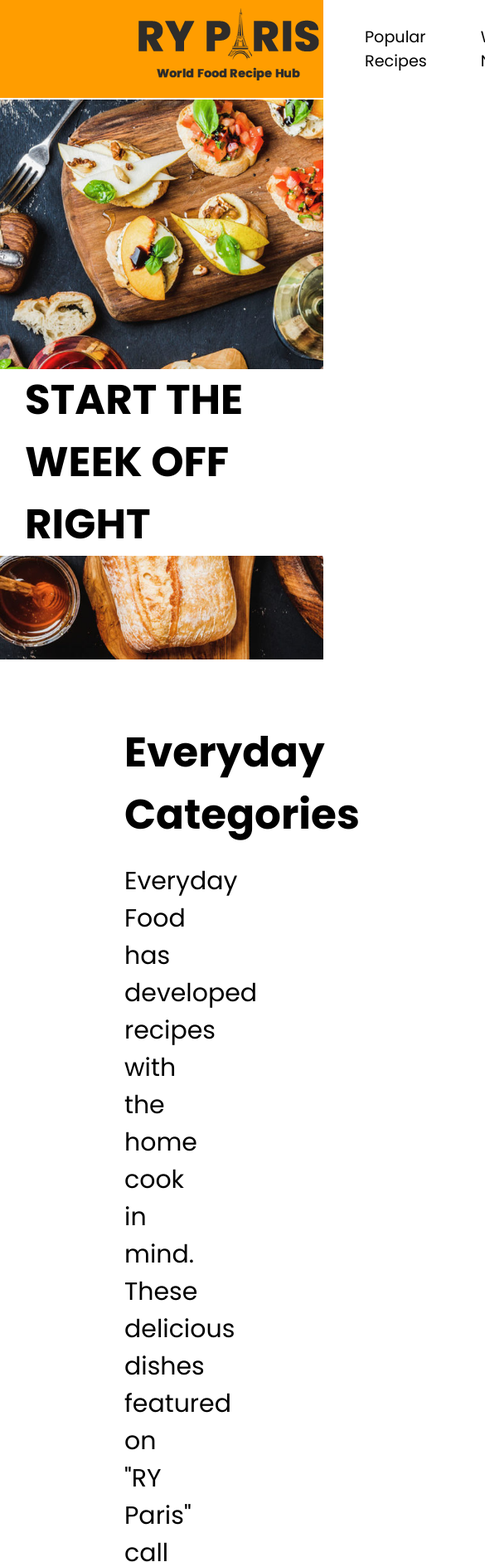
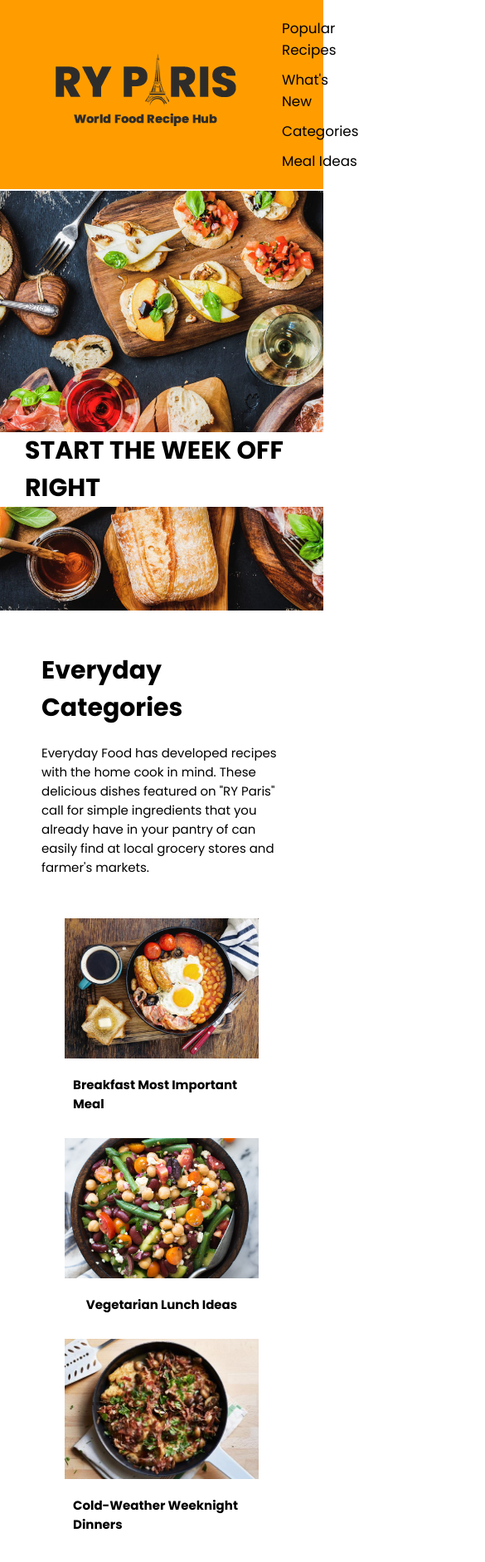
Before and after one commit to TannerGarner/AdvancedCSSProject, a plain HTML site: page index.html in a window 390 px wide. Shown: the top 1883 px of the page at 83% size, 585 px wide, since content can reach past the window. Drawn offline with Linux system fonts and the light colour scheme.

Commit message:
Add mobile styles | Adjust manual widths on images to percentages for better flex adjustments

```diff
--- a/css/style.css
+++ b/css/style.css
@@ -134,12 +134,12 @@ p{
 }
 
 .blditem{
-    width: 500px;
+    width: 25vw;
 }
 
 .imagewrapper {
     width: 100%;
-    height: 400px;
+    height: 20vw;
     overflow: hidden;
 }
 
@@ -148,14 +148,14 @@ p{
 }
 
 .recipeitem {
-    width: 350px;
+    width: 20vw;
     background-color: white;
     box-shadow: 0 4px 8px rgba(0,0,0,0.1);
 }
 
 .imagewrapper2 {
     width: 100%;
-    height: 270px;
+    height: 15vw;
     overflow: hidden;
 }
 
@@ -166,12 +166,12 @@ p{
 }
 
 .whereitem{
-    width: 400px;
+    width: 25vw;
 }
 
 .imagewrapper3 {
     width: 100%;
-    height: 300px;
+    height: 17vw;
     overflow: hidden;
     border: 6px solid #d4d4d4;
 }
@@ -286,3 +286,77 @@ h4{
 .ingredients > ul, .directions > ol{
     font-size: 25px;
 }
+
+@media (max-width: 1200px) {
+    .container > *{
+        padding: 50px;
+    }
+
+    .container h2{
+        font-size: 40px;
+    }
+
+    .container p{
+        font-size: 20px;
+    }
+
+    .container li{
+        font-size: 15px;
+    }
+
+    .navbar{
+        padding: 5px 50px;
+    }
+
+    .bannerimage{
+        height: 60vh;
+        padding: 0px;
+    }
+}
+
+@media (max-width: 900px){
+    .navbar > ul{
+        flex-wrap: wrap;
+        gap: 10px;
+    }
+
+    .container h2{
+        font-size: 30px;
+    }
+
+    .container p{
+        font-size: 18px;
+    }
+
+    .container li{
+        font-size: 15px;
+    }
+}
+
+@media (max-width: 600px){
+    .container h2{
+        font-size: 30px;
+    }
+
+    .container p{
+        font-size: 15px;
+    }
+
+    .container li{
+        font-size: 14px;
+    }
+
+    .gallery{
+        flex-direction: column;
+        align-items: center;
+        gap: 20px;
+    }
+
+    .galleryitem{
+        width: 60vw;
+    }
+
+    .mobile {
+        height: 20vh;
+    }
+}
--- a/index.html
+++ b/index.html
@@ -33,7 +33,7 @@
             <div class="gallery bldgallery">
                 <a href="#">
                     <div class="galleryitem blditem">
-                        <div class="imagewrapper">
+                        <div class="mobile imagewrapper">
                             <img src="./images/breakfast-ideas.jpg" alt="breakfast-ideas-sausage-eggs-beans-bacon-roasted-tomatoes-toast-coffe">
                         </div>
                         <p>Breakfast Most Important Meal</p>
@@ -41,7 +41,7 @@
                 </a>
                 <a href="#">
                     <div class="galleryitem blditem">
-                        <div class="imagewrapper">
+                        <div class="mobile imagewrapper">
                             <img src="./images/vegetarian-ideas.jpg" alt="vegetarian-ideas-colorful-quinoa-salad-with-lemon-tomato-carrot-cucumber">
                         </div>
                         <p>Vegetarian Lunch Ideas</p>
@@ -49,7 +49,7 @@
                 </a>
                 <a href="#">
                     <div class="galleryitem blditem">
-                        <div class="imagewrapper">
+                        <div class="mobile imagewrapper">
                             <img src="./images/cold-weather-dinners.jpeg" alt="cold-weather-dinners-ideas-steak-and-potatoes-with-gravy">
                         </div>
                         <p>Cold-Weather Weeknight Dinners</p>
@@ -63,7 +63,7 @@
             <div class="gallery recipegallery">
                 <a href="#">
                     <div class="galleryitem recipeitem">
-                        <div class="imagewrapper2">
+                        <div class="mobile imagewrapper2">
                         <img src="./images/fajita-peppers.jpeg" alt="Fajita-Stuffed Peppers">
                         </div>
                         <p>Fajita-Stuffed Peppers</p>
@@ -71,7 +71,7 @@
                 </a>
                 <a href="#">
                     <div class="galleryitem recipeitem">
-                        <div class="imagewrapper2">
+                        <div class="mobile imagewrapper2">
                             <img src="./images/muffins.jpeg" alt="Ree's Breakfast Muffins">
                         </div>
                         <p>Ree's Breakfast Muffins</p>
@@ -79,7 +79,7 @@
                 </a>
                 <a href="#">
                     <div class="galleryitem recipeitem">
-                        <div class="imagewrapper2">
+                        <div class="mobile imagewrapper2">
                             <img src="./images/eggplant-parmesan.jpg" alt="Eggplant Parmesan">
                         </div>
                         <p>Eggplant Parmesan</p>
@@ -87,7 +87,7 @@
                 </a>
                 <a href="#">
                     <div class="galleryitem recipeitem">
-                        <div class="imagewrapper2">
+                        <div class="mobile imagewrapper2">
                         <img src="./images/eggplant-parmesan.jpg" alt="Teriyaki Chicken Thighs">
                         </div>
                         <p>Teriyaki Chicken Thighs</p>
@@ -109,7 +109,7 @@
             <div class="gallery wheregallery">
                 <a href="./recipes.html">
                     <div class="galleryitem whereitem">
-                        <div class="imagewrapper3">
+                        <div class="mobile imagewrapper3">
                             <img src="./images/burger.jpg" alt="delcious-burger">
                         </div>
                         <p>Best Sandwiches in America</p>
@@ -117,7 +117,7 @@
                 </a>
                 <a href="#">
                     <div class="galleryitem whereitem">
-                        <div class="imagewrapper3">
+                        <div class="mobile imagewrapper3">
                             <img src="./images/pizza.jpeg" alt="delicate-pizza">
                         </div>
                         <p>50 States of Pizza Slices</p>
@@ -125,7 +125,7 @@
                 </a>
                 <a href="#">
                     <div class="galleryitem whereitem">
-                        <div class="imagewrapper3">
+                        <div class="mobile imagewrapper3">
                             <img src="./images/pizza.jpeg" alt="should-be-lobster">
                         </div>
                         <p>City Guides</p>
```
